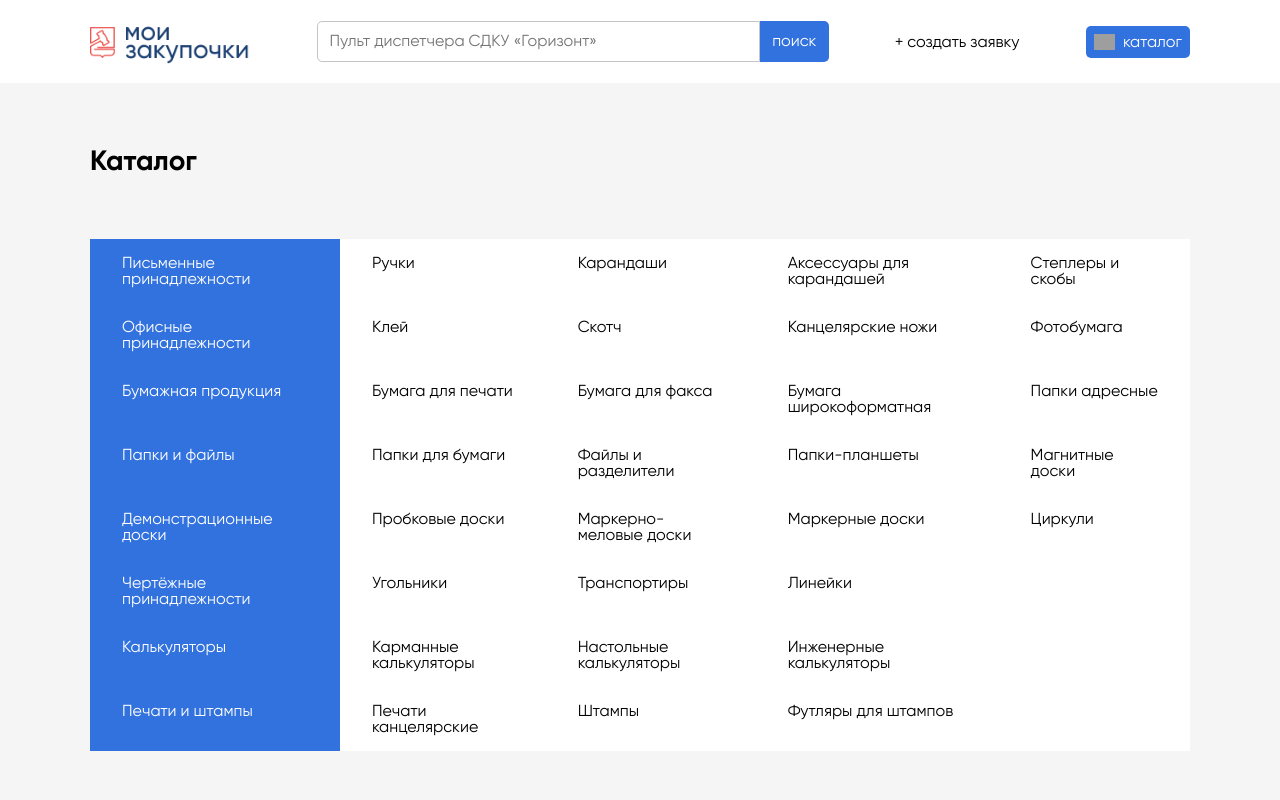
After one commit to PPnP/TenderHack, a Flask app: page /catalog_list in a window 1280 px wide. The commit adds this page. Run offline with Flask 2, Linux system fonts and the light colour scheme; grey boxes are pictures that could not be loaded.

Commit message:
add huge catalog

```diff
--- /dev/null
+++ b/app/api/controllers/catalog_list.py
@@ -0,0 +1,9 @@
+from flask.views import MethodView
+from flask import render_template
+
+from app.api.models.request import Request
+
+
+class CatalogListController(MethodView):
+    def get(self):
+        return render_template('catalog_list.html')
--- a/app/api/routes.py
+++ b/app/api/routes.py
@@ -17,3 +17,6 @@ api.add_url_rule('/details/<string:id>', view_func=DetailsController.as_view('De
 
 from app.api.controllers.completed import CompletedController
 api.add_url_rule('/completed', view_func=CompletedController.as_view('Completed'))
+
+from app.api.controllers.catalog_list import CatalogListController
+api.add_url_rule('/catalog_list', view_func=CatalogListController.as_view('CatalogList'))
--- a/app/static/styles/main.css
+++ b/app/static/styles/main.css
@@ -247,7 +247,8 @@
 
     .button_catalog {
         display: flex;
-        align-items: center
+        align-items: center;
+        padding: .5rem
     }
 
     .button_catalog img {
@@ -548,3 +549,31 @@
     .completed-table td {
         padding: 1.5rem 2rem
     }
+
+    .catalog-list {
+        width: 100%;
+        display: grid;
+        grid-template-rows: repeat(8, 1fr);
+        grid-auto-flow: column;
+        background: #fff
+    }
+
+    .catalog-list a {
+        display: block;
+        padding: 1rem 2rem;
+        background: #fff;
+    }
+
+    .catalog-list a:hover {
+        background: var(--blue);
+        color: #fff
+    }
+
+    .catalog-list a:nth-child(-n+8) {
+        background: var(--blue);
+        color: #fff
+    }
+
+    .catalog-list a:nth-child(-n+8):hover {
+        background: #E94B46;
+    }
--- a/app/templates/base.html
+++ b/app/templates/base.html
@@ -23,7 +23,7 @@
             <a href="/create">
             + создать заявку
         </a>
-            <button class="button button_catalog"><img src="{{ url_for('static', filename='images/burger.svg') }}">каталог</button>
+            <a href="/catalog_list" class="button button_catalog"><img src="{{ url_for('static', filename='images/burger.svg') }}">каталог</a>
         </div>
     </div>
     {% block content %}{% endblock content %}
--- /dev/null
+++ b/app/templates/catalog_list.html
@@ -0,0 +1,49 @@
+{% extends "base.html" %} {% block head %}
+<title>Каталог товаров | PPnP</title>
+{% endblock head %} {% block content %}
+<section class="content">
+    <h1 class="section-header wrapper">Каталог</h1>
+    <div class="wrapper">
+        <div class="catalog-list">
+            <a href="#" class="catalog-list__item">Письменные принадлежности</a>
+            <a href="#" class="catalog-list__item">Офисные принадлежности</a>
+            <a href="#" class="catalog-list__item">Бумажная продукция</a>
+            <a href="#" class="catalog-list__item">Папки и файлы</a>
+            <a href="#" class="catalog-list__item">Демонстрационные доски</a>
+            <a href="#" class="catalog-list__item">Чертёжные принадлежности</a>
+            <a href="#" class="catalog-list__item">Калькуляторы</a>
+            <a href="#" class="catalog-list__item">Печати и штампы</a>
+            <a href="#" class="catalog-list__item">Ручки</a>
+            <a href="#" class="catalog-list__item">Клей</a>
+            <a href="#" class="catalog-list__item">Бумага для печати</a>
+            <a href="#" class="catalog-list__item">Папки для бумаги</a>
+            <a href="#" class="catalog-list__item">Пробковые доски</a>
+            <a href="#" class="catalog-list__item">Угольники</a>
+            <a href="#" class="catalog-list__item">Карманные калькуляторы</a>
+            <a href="#" class="catalog-list__item">Печати канцелярские</a>
+            <a href="#" class="catalog-list__item">Карандаши</a>
+            <a href="#" class="catalog-list__item">Скотч</a>
+            <a href="#" class="catalog-list__item">Бумага для факса</a>
+            <a href="#" class="catalog-list__item">Файлы и разделители</a>
+            <a href="#" class="catalog-list__item">Маркерно-меловые доски</a>
+            <a href="#" class="catalog-list__item">Транспортиры</a>
+            <a href="#" class="catalog-list__item">Настольные калькуляторы</a>
+            <a href="#" class="catalog-list__item">Штампы</a>
+            <a href="#" class="catalog-list__item">Аксессуары для карандашей</a>
+            <a href="#" class="catalog-list__item">Канцелярские ножи</a>
+            <a href="#" class="catalog-list__item">Бумага широкоформатная</a>
+            <a href="#" class="catalog-list__item">Папки-планшеты</a>
+            <a href="#" class="catalog-list__item">Маркерные доски</a>
+            <a href="#" class="catalog-list__item">Линейки</a>
+            <a href="#" class="catalog-list__item">Инженерные калькуляторы</a>
+            <a href="#" class="catalog-list__item">Футляры для штампов</a>
+            <a href="#" class="catalog-list__item">Степлеры и скобы</a>
+            <a href="#" class="catalog-list__item">Фотобумага</a>
+            <a href="#" class="catalog-list__item">Папки адресные</a>
+            <a href="#" class="catalog-list__item">Магнитные доски</a>
+            <a href="#" class="catalog-list__item">Циркули</a>
+        </div>
+    </div>
+</section>
+
+{% endblock content %}
--- a/app/templates/details.html
+++ b/app/templates/details.html
@@ -8,7 +8,7 @@
     </div>
     <div class="good-info wrapper wrapper_expandable">
         <div class="good-info__remaining">
-            <h2>Осталось 5 дней!</h2>
+            <h2>Осталось {{ request.waiting_period }} дней!</h2>
         </div>
         <div class="good-info__main">
             <img src="{{ url_for('static', filename='images/' + request.picture) }}">
```
